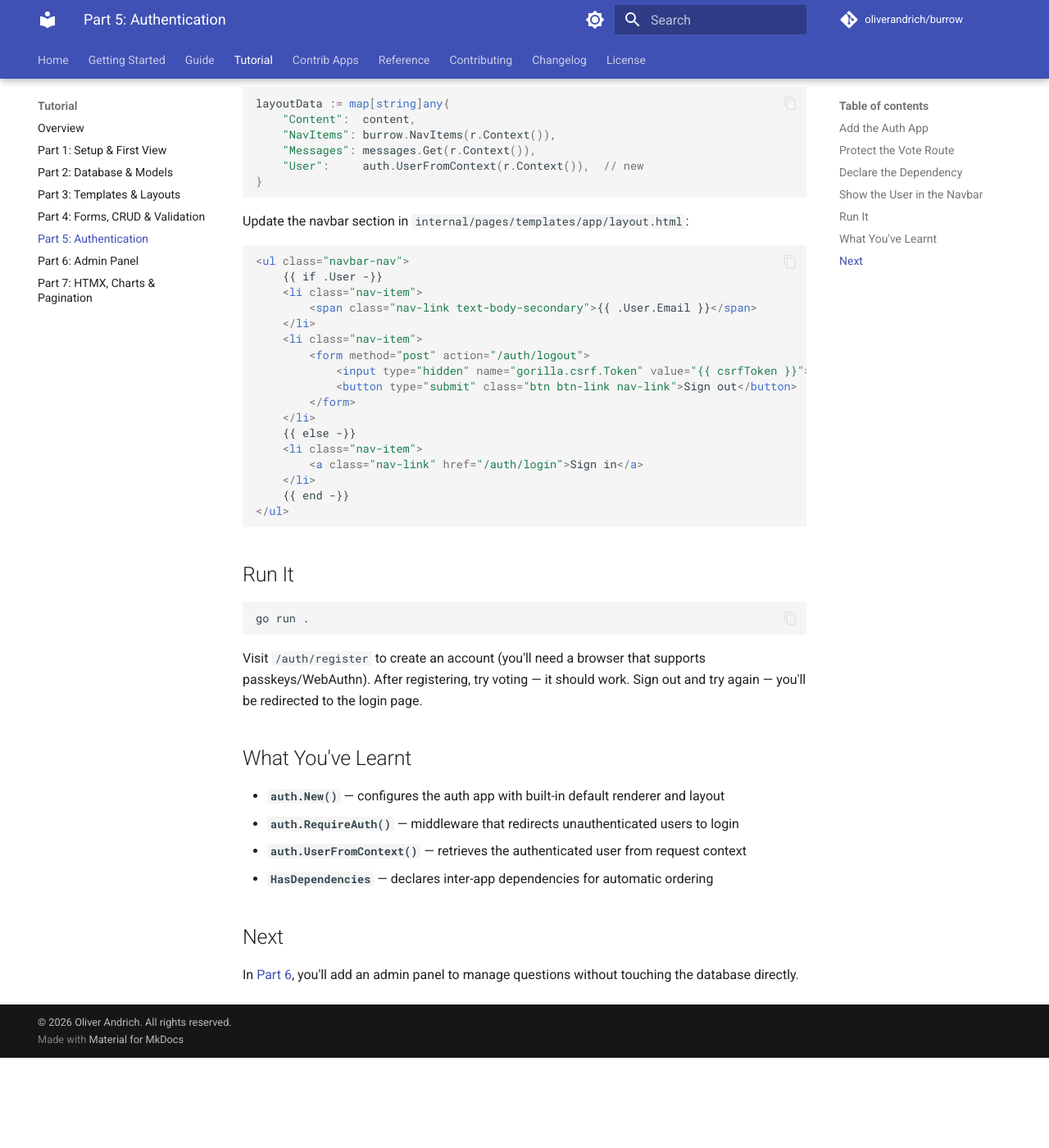
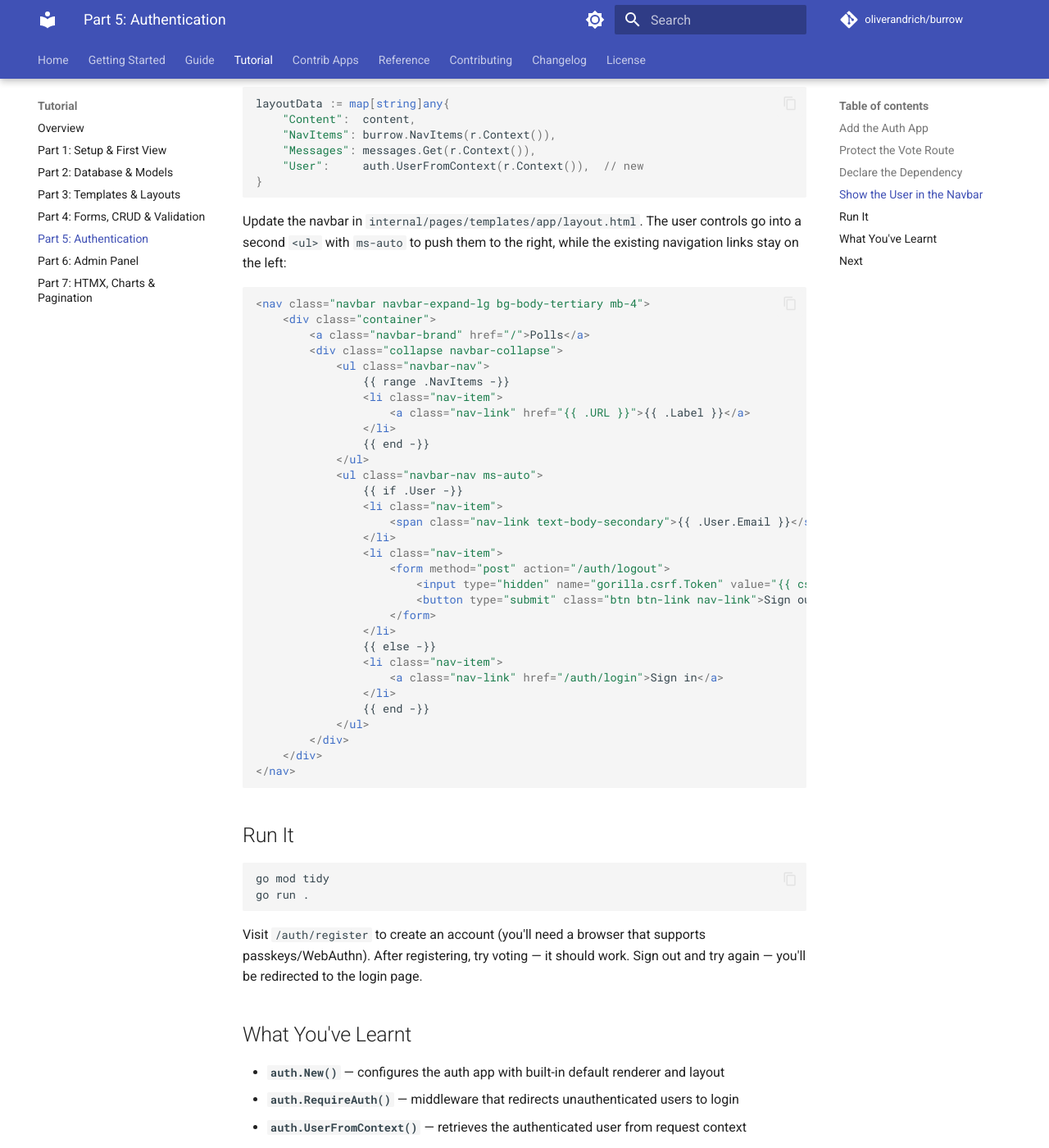
Before and after one commit to oliverandrich/burrow, an MkDocs documentation site: the page built from docs/tutorial/part5.md, in a window 1280 px wide and 1400 px high, scrolled down 1974 px. Shown: the whole window at 82% size. Built offline with MkDocs 1.6.1 and Material for MkDocs 9.7.7, drawn with Linux system fonts in a browser that asks for light colours; comment, search, counter and statistics services are not loaded; before the commit the page ends 3264 px from its top, so only the background shows below that.

Commit message:
docs: improve tutorial parts 3-7 with file paths, imports, and fixes
- Add go mod tidy to Run It sections in parts 3-7
- Add explicit file paths for all code changes in parts 4-7
- Add missing import hints (auth, htmx, messages) in parts 5 and 7
- Show complete navbar in part 5 (NavItems + User controls)
- Fix is_admin to role='admin' in part 6 sqlite command
- Add Choice ModelAdmin with FieldChoices dropdown in part 6
- Add admin navbar link with AdminOnly filtering in part 6
- Remove stray healthcheck.New() from part 5

````diff
--- a/docs/tutorial/part5.md
+++ b/docs/tutorial/part5.md
@@ -93,31 +93,46 @@ layoutData := map[string]any{
 }
 ```
 
-Update the navbar section in `internal/pages/templates/app/layout.html`:
+Update the navbar in `internal/pages/templates/app/layout.html`. The user controls go into a second `<ul>` with `ms-auto` to push them to the right, while the existing navigation links stay on the left:
 
 ```html
-<ul class="navbar-nav">
-    {{ if .User -}}
-    <li class="nav-item">
-        <span class="nav-link text-body-secondary">{{ .User.Email }}</span>
-    </li>
-    <li class="nav-item">
-        <form method="post" action="/auth/logout">
-            <input type="hidden" name="gorilla.csrf.Token" value="{{ csrfToken }}">
-            <button type="submit" class="btn btn-link nav-link">Sign out</button>
-        </form>
-    </li>
-    {{ else -}}
-    <li class="nav-item">
-        <a class="nav-link" href="/auth/login">Sign in</a>
-    </li>
-    {{ end -}}
-</ul>
+<nav class="navbar navbar-expand-lg bg-body-tertiary mb-4">
+    <div class="container">
+        <a class="navbar-brand" href="/">Polls</a>
+        <div class="collapse navbar-collapse">
+            <ul class="navbar-nav">
+                {{ range .NavItems -}}
+                <li class="nav-item">
+                    <a class="nav-link" href="{{ .URL }}">{{ .Label }}</a>
+                </li>
+                {{ end -}}
+            </ul>
+            <ul class="navbar-nav ms-auto">
+                {{ if .User -}}
+                <li class="nav-item">
+                    <span class="nav-link text-body-secondary">{{ .User.Email }}</span>
+                </li>
+                <li class="nav-item">
+                    <form method="post" action="/auth/logout">
+                        <input type="hidden" name="gorilla.csrf.Token" value="{{ csrfToken }}">
+                        <button type="submit" class="btn btn-link nav-link">Sign out</button>
+                    </form>
+                </li>
+                {{ else -}}
+                <li class="nav-item">
+                    <a class="nav-link" href="/auth/login">Sign in</a>
+                </li>
+                {{ end -}}
+            </ul>
+        </div>
+    </div>
+</nav>
 ```
 
 ## Run It
 
 ```bash
+go mod tidy
 go run .
 ```
 
````
Also changed, not shown: docs/tutorial/part3.md (+1 -0 lines), docs/tutorial/part4.md (+1 -0 lines), docs/tutorial/part6.md (+129 -24 lines), docs/tutorial/part7.md (+11 -6 lines).
